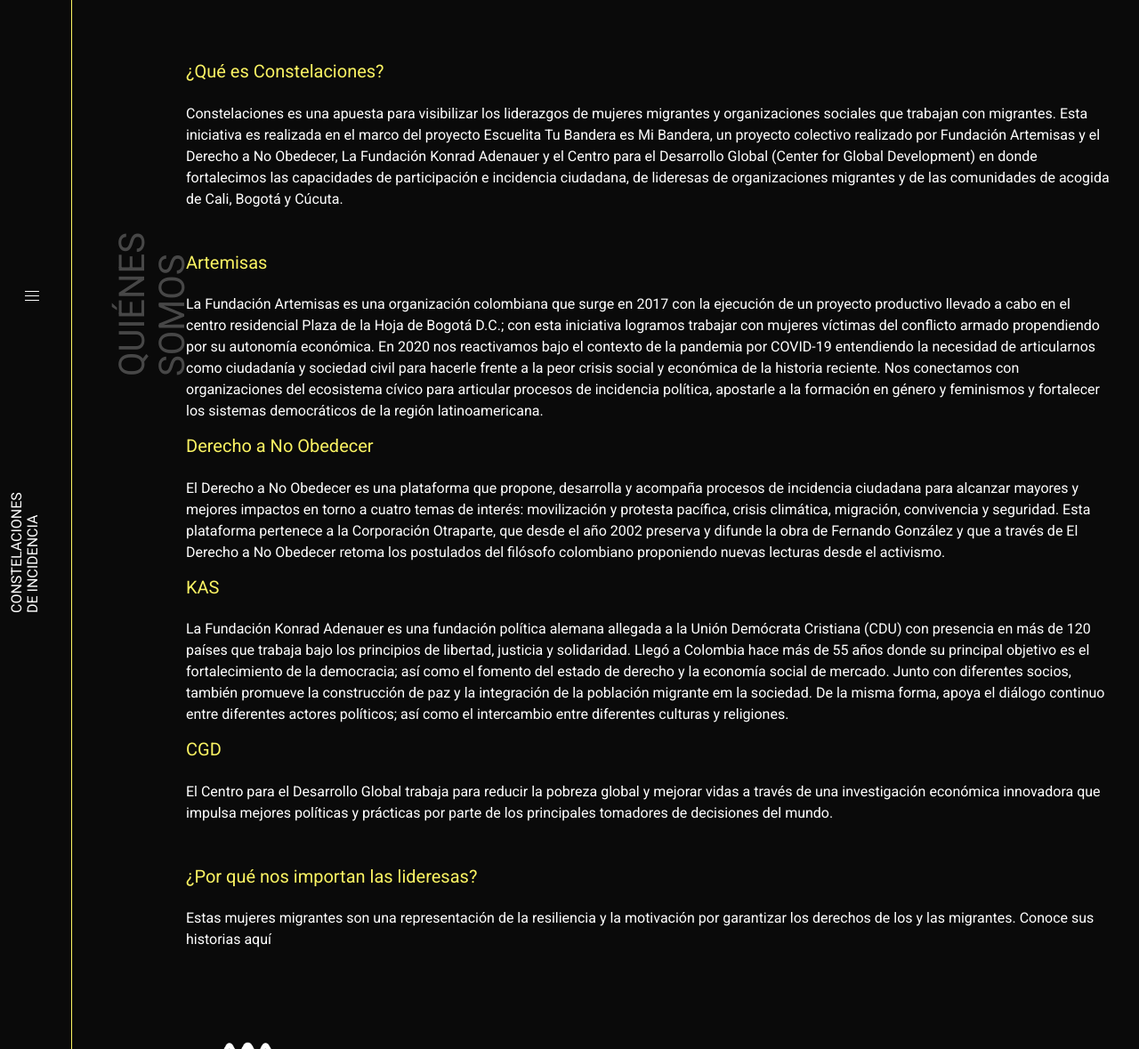
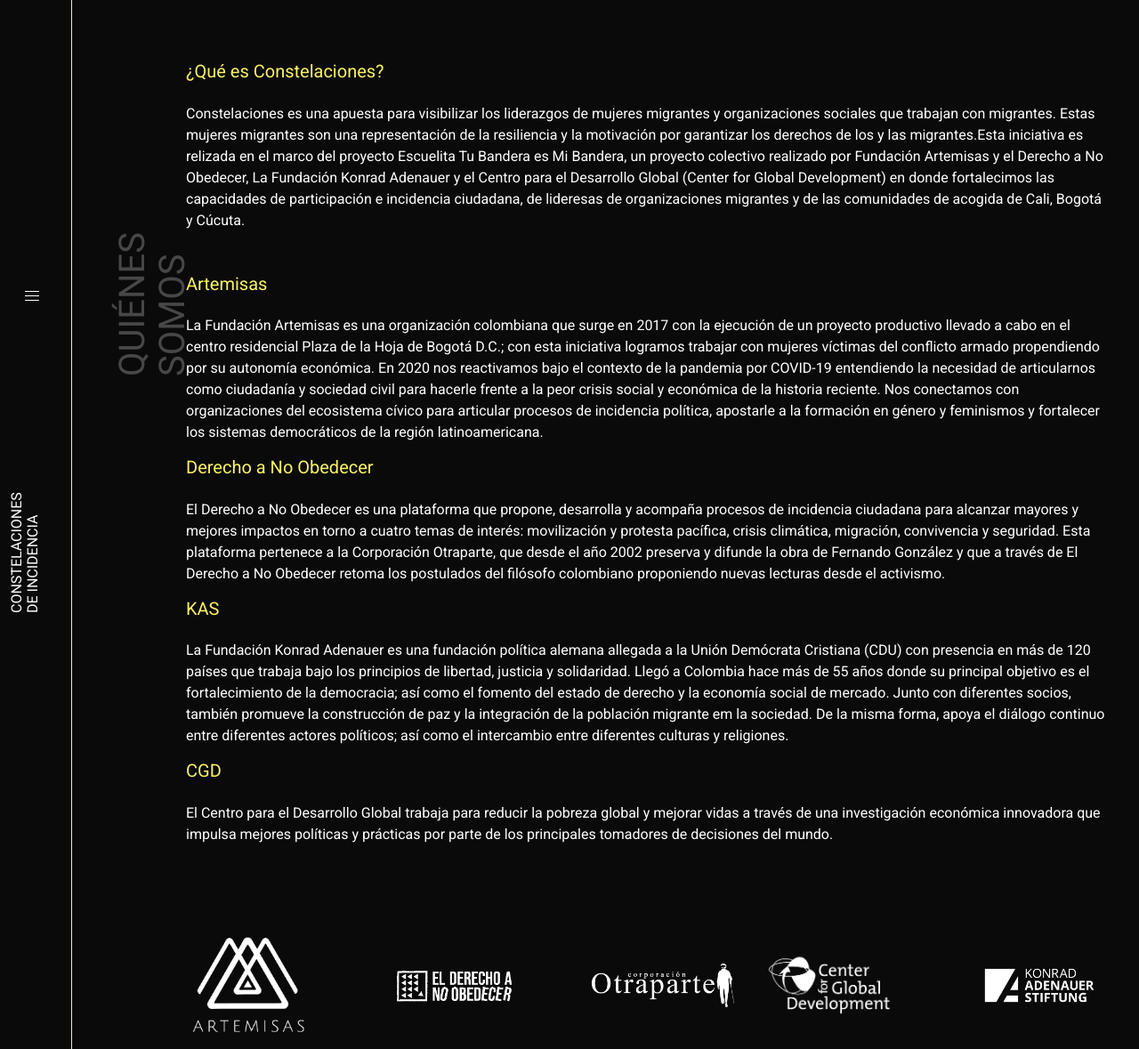
Before and after one commit to DemocraciaEnRed/constelaciones-web, a Gatsby site: page /quienes-somos in a window 1280 px wide. Shown: the part 75-1254 px from the top of the page at 89% size. Built offline with nearby package versions, Linux system fonts and the light colour scheme; Gatsby itself is replaced by a stand-in of ours; a web font is replaced by a local one.

Commit message:
cambio de textos

```diff
--- a/src/pages/quienes-somos.js
+++ b/src/pages/quienes-somos.js
@@ -23,7 +23,7 @@
                 <h2 className="title vertical-title-desktop organizaciones   is-size-2-desktop has-text-primary is-uppercase">Quiénes Somos</h2>
                 <div className="container has-text-left py-6-desktop ml-6-desktop pl-6-desktop">
                   <h3 className="title has-text-primary is-size-5">¿Qué es Constelaciones?</h3>
-                  <p className="has-text-white">Constelaciones es una apuesta para visibilizar los liderazgos de mujeres migrantes y organizaciones sociales que trabajan con migrantes. Esta iniciativa es realizada en el marco del proyecto Escuelita Tu Bandera es Mi Bandera, un proyecto colectivo realizado por Fundación Artemisas y el Derecho a No Obedecer, La Fundación Konrad Adenauer y el Centro para el Desarrollo Global (Center for Global Development) en donde fortalecimos las capacidades de participación e incidencia ciudadana, de lideresas de organizaciones migrantes y de las comunidades de acogida de Cali, Bogotá y Cúcuta.</p>
+                  <p className="has-text-white">Constelaciones es una apuesta para visibilizar los liderazgos de mujeres migrantes y organizaciones sociales que trabajan con migrantes. Estas mujeres migrantes son una representación de la resiliencia y la motivación por garantizar los derechos de los y las migrantes.Esta iniciativa es relizada en el marco del proyecto Escuelita Tu Bandera es Mi Bandera, un proyecto colectivo realizado por Fundación Artemisas y el Derecho a No Obedecer, La Fundación Konrad Adenauer y el Centro para el Desarrollo Global (Center for Global Development) en donde fortalecimos las capacidades de participación e incidencia ciudadana, de lideresas de organizaciones migrantes y de las comunidades de acogida de Cali, Bogotá y Cúcuta.</p>
                   <h3 className="title has-text-primary is-size-5 mt-6">Artemisas</h3>
                   <p className="has-text-white">La Fundación Artemisas es una organización colombiana que surge en 2017 con la ejecución de un proyecto productivo llevado a cabo en el centro residencial Plaza de la Hoja de Bogotá D.C.; con esta iniciativa logramos trabajar con mujeres víctimas del conflicto armado propendiendo por su autonomía económica. En 2020 nos reactivamos bajo el contexto de la pandemia por COVID-19 entendiendo la necesidad de articularnos como ciudadanía y sociedad civil para hacerle frente a la peor crisis social y económica de la historia reciente. Nos conectamos con organizaciones del ecosistema cívico para articular procesos de incidencia política, apostarle a la formación en género y feminismos y fortalecer los sistemas democráticos de la región latinoamericana.</p>
                   <h3 className="title has-text-primary is-size-5 mt-4">Derecho a No Obedecer</h3>
@@ -32,8 +32,6 @@
                   <p className="has-text-white">La Fundación Konrad Adenauer es una fundación política alemana allegada a la Unión Demócrata Cristiana (CDU) con presencia en más de 120 países que trabaja bajo los principios de libertad, justicia y solidaridad. Llegó a Colombia hace más de 55 años donde su principal objetivo es el fortalecimiento de la democracia; así como el fomento del estado de derecho y la economía social de mercado. Junto con diferentes socios, también promueve la construcción de paz y la integración de la población migrante em la sociedad. De la misma forma, apoya el diálogo continuo entre diferentes actores políticos; así como el intercambio entre diferentes culturas y religiones.</p>
                   <h3 className="title has-text-primary is-size-5 mt-4">CGD</h3>
                   <p className="has-text-white">El Centro para el Desarrollo Global trabaja para reducir la pobreza global y mejorar vidas a través de una investigación económica innovadora que impulsa mejores políticas y prácticas por parte de los principales tomadores de decisiones del mundo.</p>
-                  <h3 className="title has-text-primary is-size-5 mt-6">¿Por qué nos importan las lideresas?</h3>
-                  <p className="has-text-white">Estas mujeres migrantes son una representación de la resiliencia y la motivación por garantizar los derechos de los y las migrantes. Conoce sus historias aquí</p>
                   <div className="mt-6 pt-6 has-text-centered is-flex-desktop is-align-items-center	is-justify-content-space-between">
                     <img
                           src={artemisas}
```
